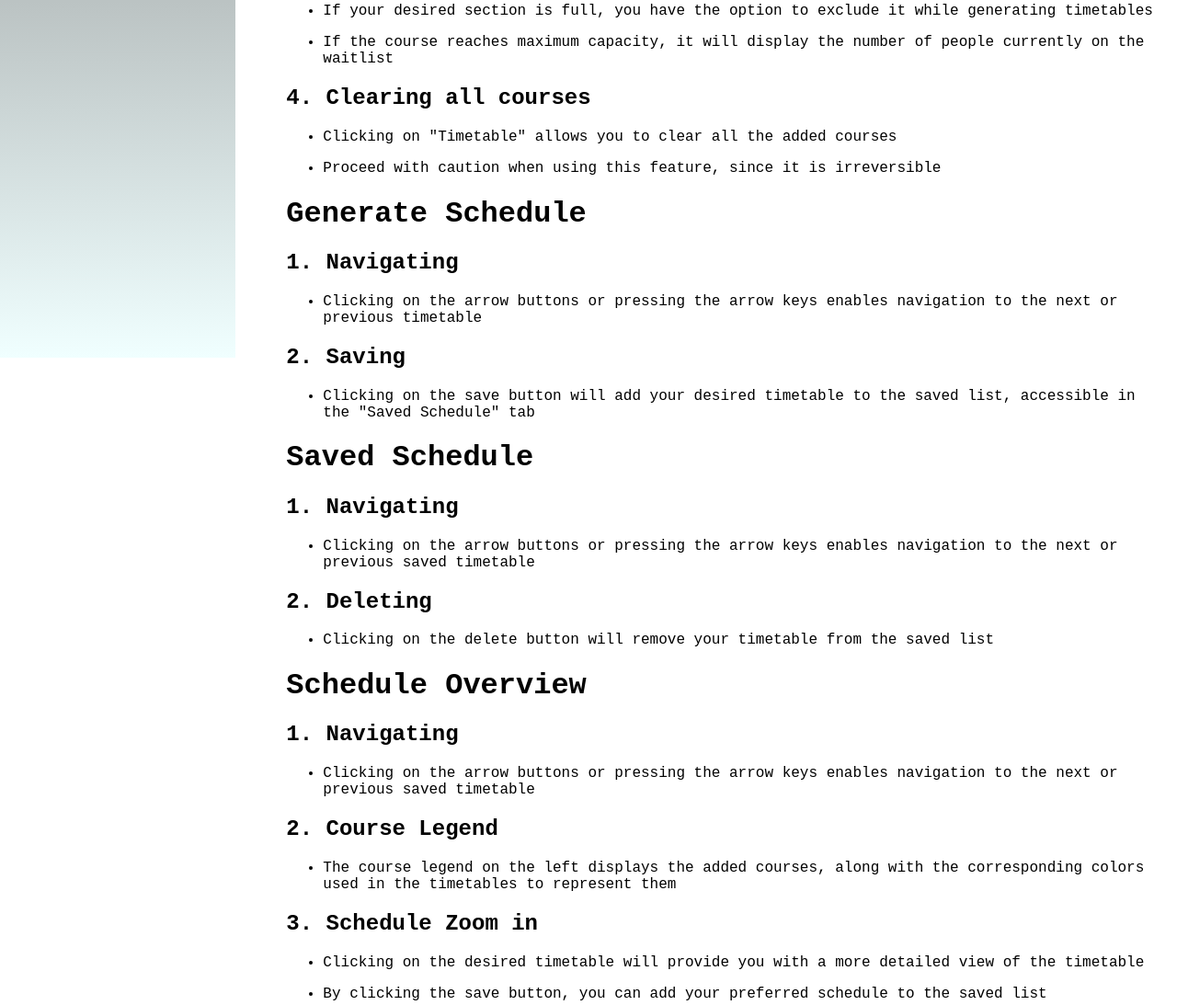
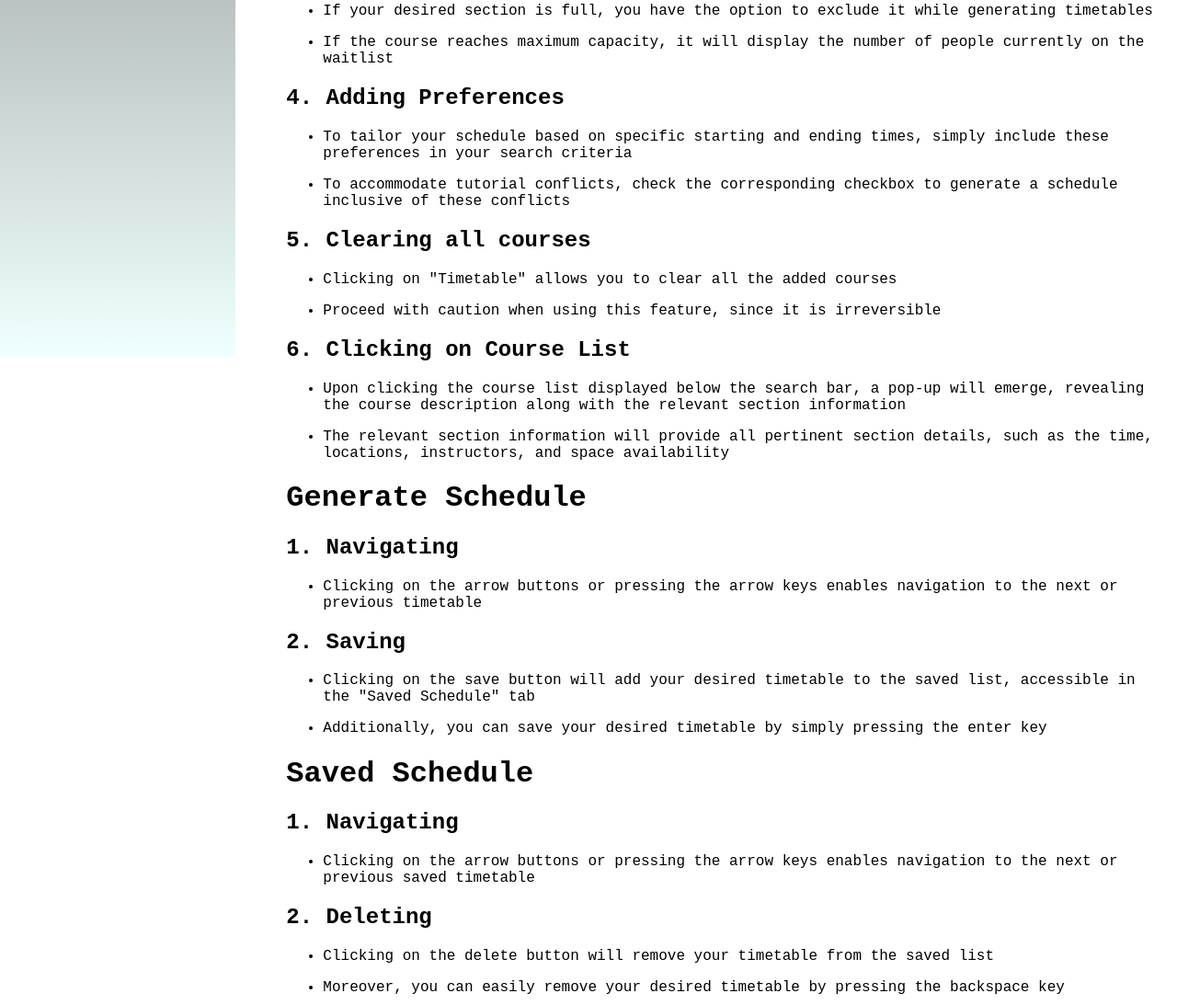
Before and after one commit to yk9221/Timetable, a website: page public/help.html in a window 1280 px wide. Shown: the part 431-1524 px from the top of the page at 92% size. Drawn offline with Linux system fonts and the light colour scheme.

Commit message:
added new instructions to the help page

```diff
--- a/public/help.html
+++ b/public/help.html
@@ -38,10 +38,20 @@
                     <li><p>If your desired section is full, you have the option to exclude it while generating timetables</p></li>
                     <li><p>If the course reaches maximum capacity, it will display the number of people currently on the waitlist</p></li>
                 </ul>
-                <h2>4. Clearing all courses</h2>
+                <h2>4. Adding Preferences</h2>
+                <ul>
+                    <li><p>To tailor your schedule based on specific starting and ending times, simply include these preferences in your search criteria</p></li>
+                    <li><p>To accommodate tutorial conflicts, check the corresponding checkbox to generate a schedule inclusive of these conflicts</p></li>
+                </ul>
+                <h2>5. Clearing all courses</h2>
                 <ul>
                     <li><p>Clicking on "Timetable" allows you to clear all the added courses</p></li>
                     <li><p>Proceed with caution when using this feature, since it is irreversible</p></li>
+                </ul>
+                <h2>6. Clicking on Course List</h2>
+                <ul>
+                    <li><p>Upon clicking the course list displayed below the search bar, a pop-up will emerge, revealing the course description along with the relevant section information</p></li>
+                    <li><p>The relevant section information will provide all pertinent section details, such as the time, locations, instructors, and space availability</p></li>
                 </ul>
             </div>
             <div>
@@ -53,6 +63,7 @@
                 <h2>2. Saving</h2>
                 <ul>
                     <li><p>Clicking on the save button will add your desired timetable to the saved list, accessible in the "Saved Schedule" tab</p></li>
+                    <li><p>Additionally, you can save your desired timetable by simply pressing the enter key</p></li>
                 </ul>
             </div>
             <div>
@@ -64,6 +75,7 @@
                 <h2>2. Deleting</h2>
                 <ul>
                     <li><p>Clicking on the delete button will remove your timetable from the saved list</p></li>
+                    <li><p>Moreover, you can easily remove your desired timetable by pressing the backspace key</p></li>
                 </ul>
             </div>
             <div>
@@ -79,7 +91,8 @@
                 <h2>3. Schedule Zoom in</h2>
                 <ul>
                     <li><p>Clicking on the desired timetable will provide you with a more detailed view of the timetable</li>
-                    <li><p>By clicking the save button, you can add your preferred schedule to the saved list </p></li>
+                    <li><p>By clicking the save button, you can add your preferred schedule to the saved list</p></li>
+                    <li><p>To explore various detailed timetables, you can navigate using the arrow keys</p></li>
                 </ul>
             </div>
         </div>
```
